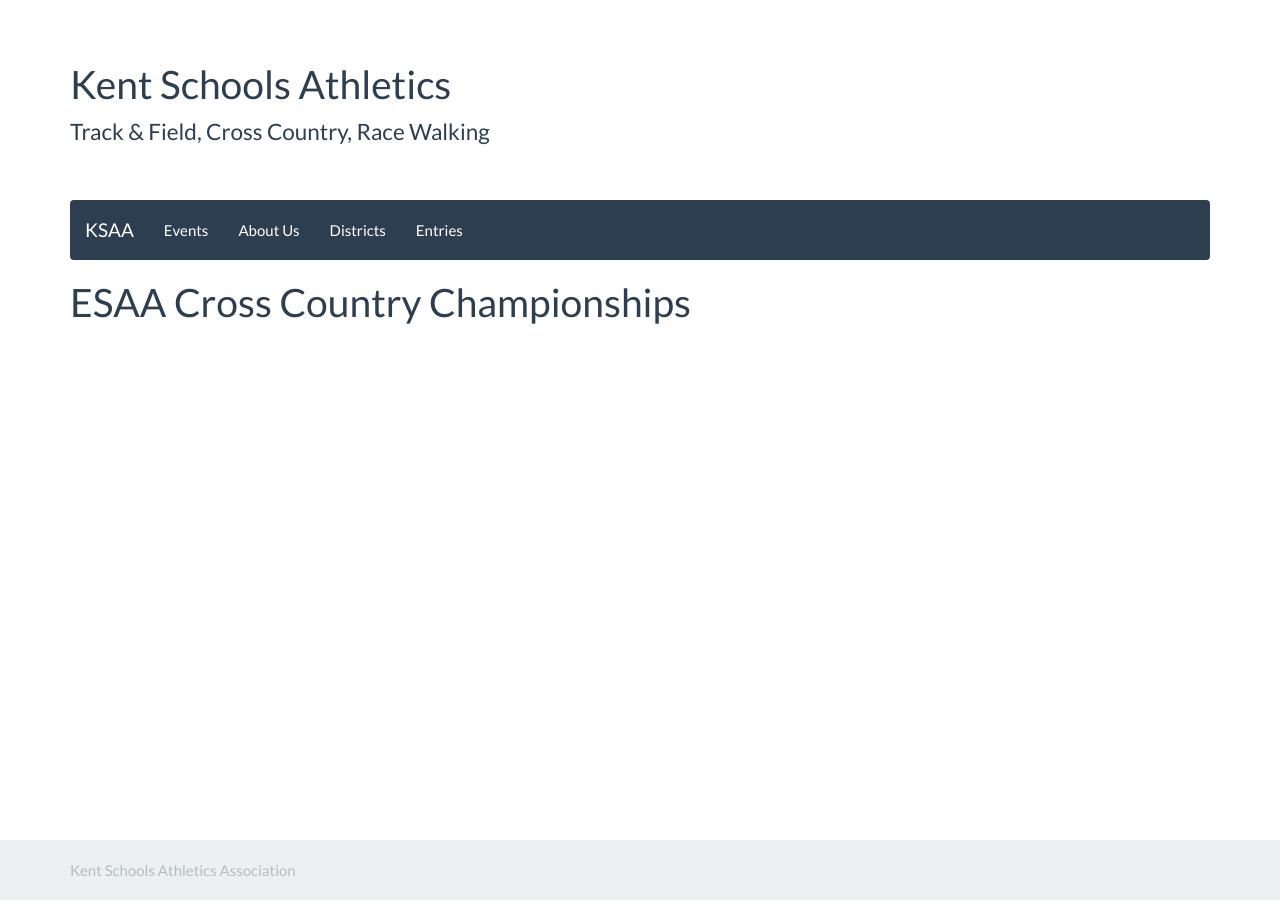
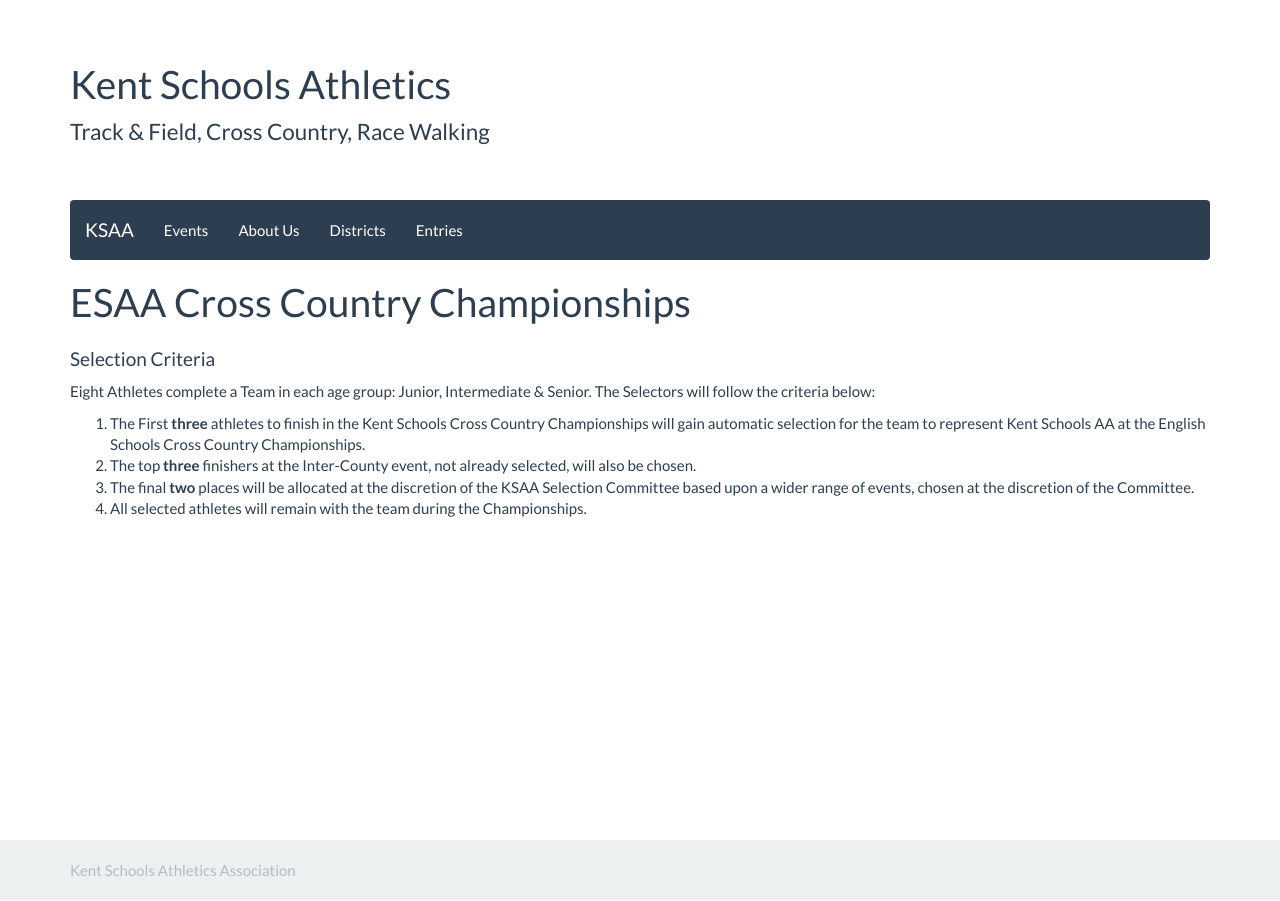
Before and after one commit to chrisnewark/chrisnewark.github.io, a Jekyll site: the page built from _events/21-22/2022-03-12-esaa-cross-country-championships.md, in a window 1280 px wide. Built offline with Jekyll 4.4.1, drawn with Linux system fonts in a browser that asks for light colours; nearby versions of some CDN libraries.

Commit message:
Added selection criteria

```diff
--- a/_events/21-22/2022-03-12-esaa-cross-country-championships.md
+++ b/_events/21-22/2022-03-12-esaa-cross-country-championships.md
@@ -4,3 +4,12 @@
 date: 12 March 2022
 location: Hop Farm
 ---
+
+#### Selection Criteria
+
+Eight Athletes complete a Team in each age group: Junior, Intermediate &amp; Senior. The Selectors will follow the criteria below:
+
+1. The First **three** athletes to finish in the Kent Schools Cross Country Championships will gain automatic selection for the team to represent Kent Schools AA at the English Schools Cross Country Championships.
+2. The top **three** finishers at the Inter-County event, not already selected, will also be chosen.
+3. The final **two** places will be allocated at the discretion of the KSAA Selection Committee based upon a wider range of events, chosen at the discretion of the Committee.
+4. All selected athletes will remain with the team during the Championships.
```
